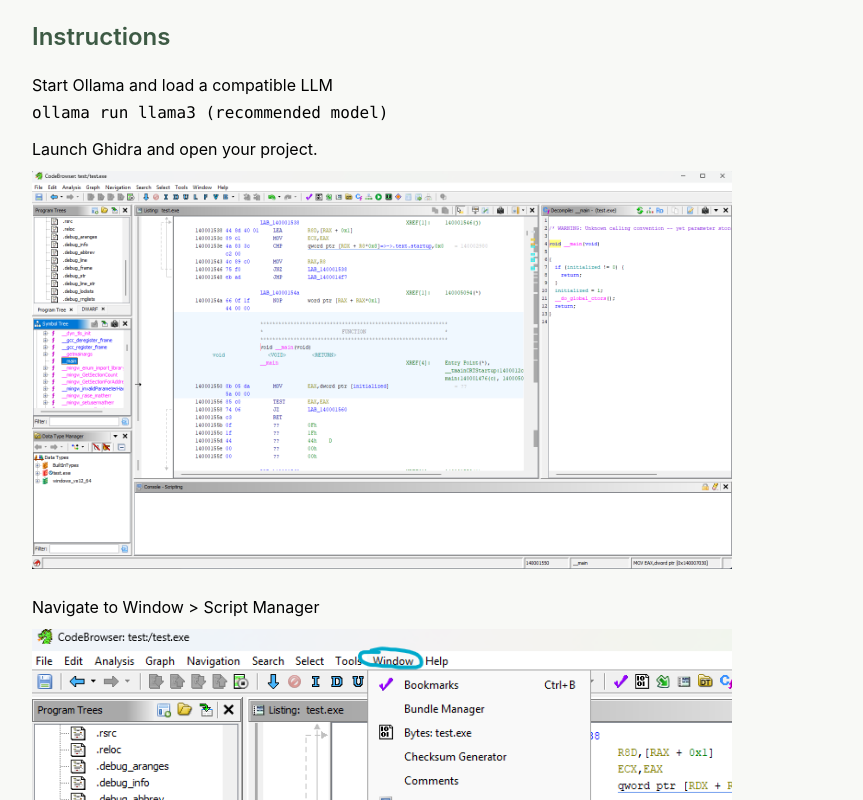
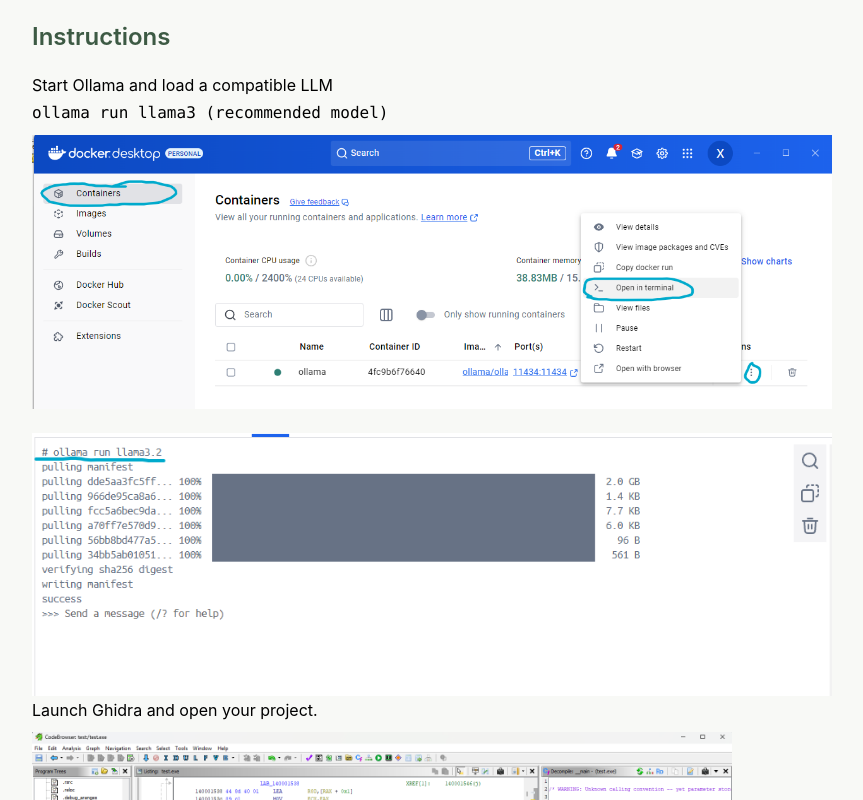
Before and after one commit to jakapop1/aisenseiV2, a React (Create React App) app: page /g3po/docker/ollama/ghidra/script in a window 1280 px wide. Shown: the part 1360-2160 px from the top of the page, without its empty margins (256-1119 px from the left). Built offline with nearby package versions, Linux system fonts and the light colour scheme.

Commit message:
Added docker instructions

```diff
--- a/src/pages/g3po/g3poScripts.js
+++ b/src/pages/g3po/g3poScripts.js
@@ -93,6 +93,21 @@
         <li>
           Start Ollama and load a compatible LLM <code>ollama run llama3 (recommended model)</code>
         </li>
+
+        <img
+          src="/images/g3po/dockerTerminal.png"
+          alt="Result"
+          width="800"
+        />
+
+        <p>
+
+        </p>
+        <img
+          src="/images/g3po/pulling3.2.png"
+          alt="Result"
+          width="800"
+        />
 
         <li>
           Launch Ghidra and open your project.
@@ -205,8 +220,8 @@
         text: "Ghidra Desktop Setup"
       }}
       next={{
-        link: "/g3po/docker/ollama/ghidra/script/install",
-        text: "Script Installation Guide"
+        link: "/g3po/g3po-introduction/g3po-example",
+        text: "Example"
       }}
     />
   </G3POLayout>
```
Also changed, not shown: public/images/g3po/dockerTerminal.png (added), public/images/g3po/pulling3.2.png (added).
